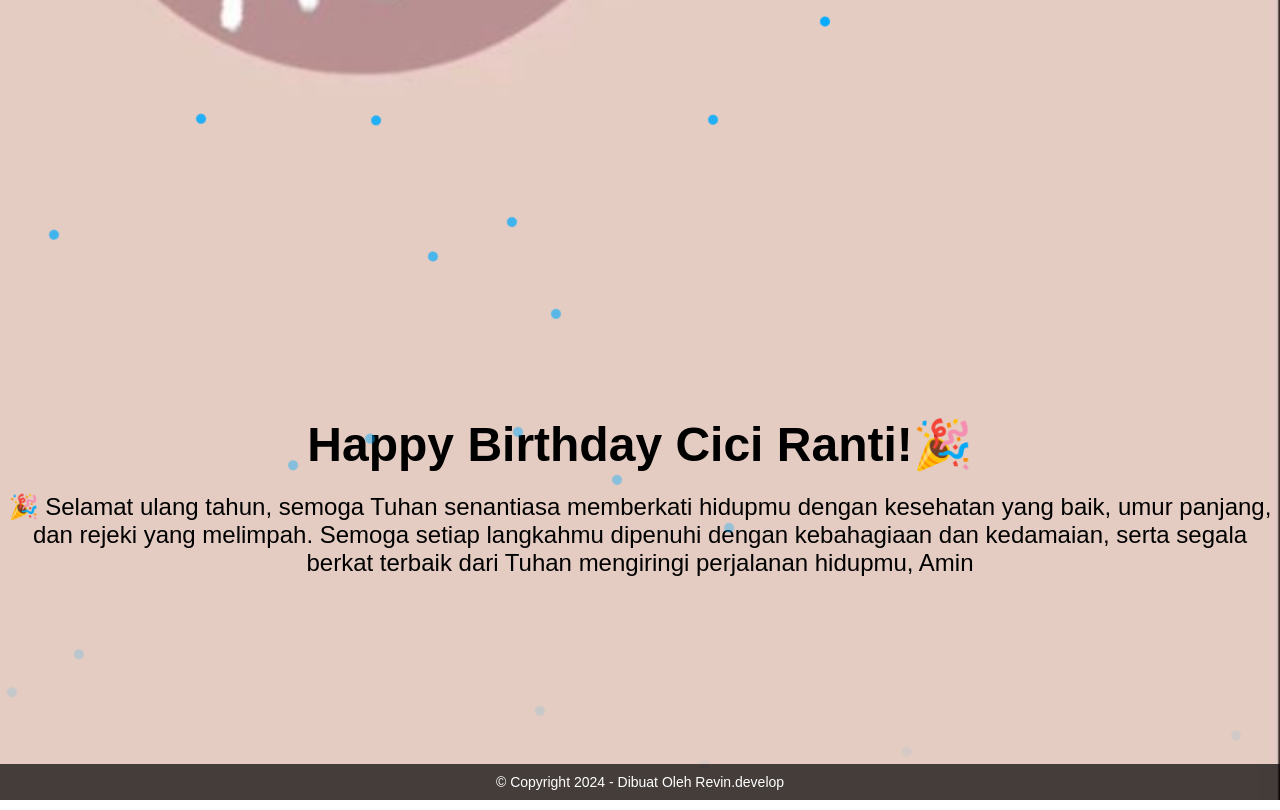
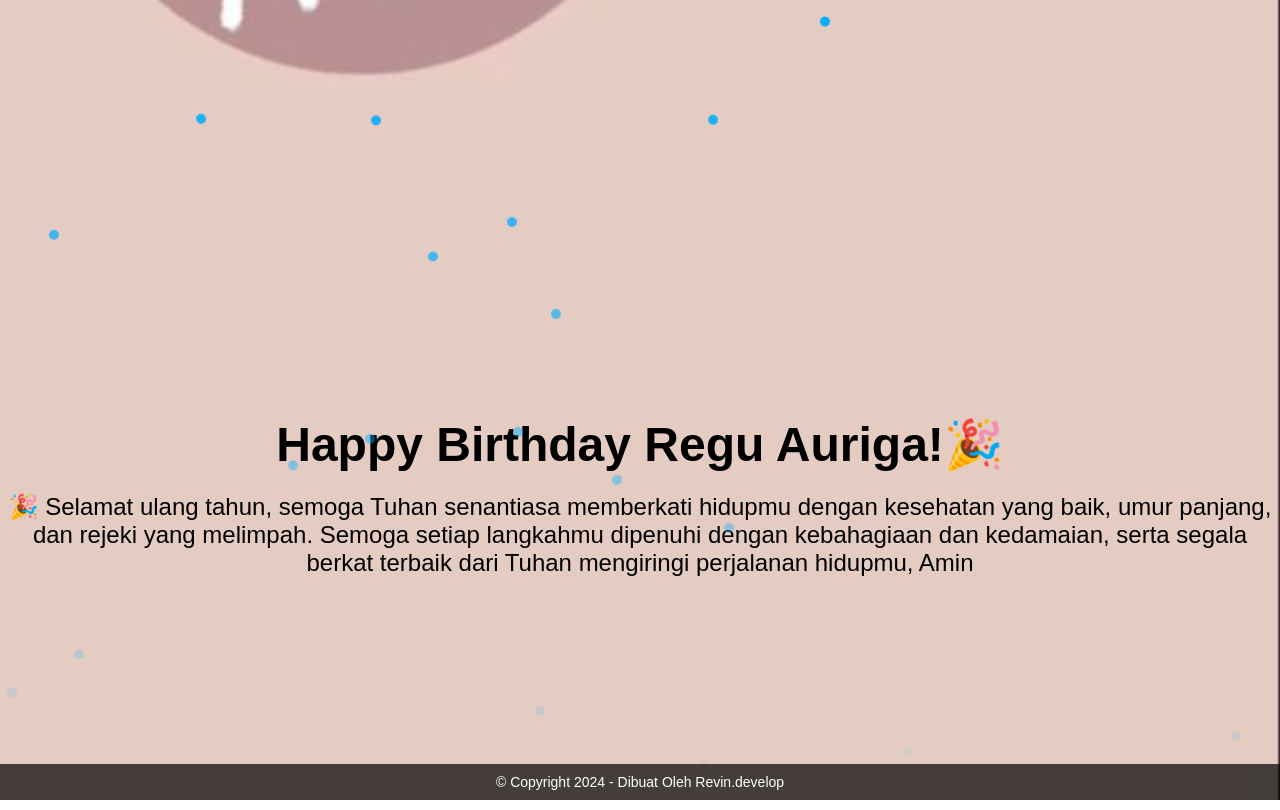
Before and after one commit to vinbotz/web-ultah-html, a plain HTML site: page greeting.html in a window 1280 px wide. Drawn offline with Linux system fonts and the light colour scheme.

Commit message:
Update greeting.html

```diff
--- a/greeting.html
+++ b/greeting.html
@@ -13,7 +13,7 @@
     <h1></h1>
     <h1></h1>
     <h1></h1>
-    <h1 class="happy-birthday-text">Happy Birthday  Cici Ranti!🎉 </h1>
+    <h1 class="happy-birthday-text">Happy Birthday  Regu Auriga!🎉 </h1>
     <p class="message">🎉 Selamat ulang tahun, semoga Tuhan senantiasa memberkati hidupmu dengan kesehatan yang baik, umur panjang, dan rejeki yang melimpah. Semoga setiap langkahmu dipenuhi dengan kebahagiaan dan kedamaian, serta segala berkat terbaik dari Tuhan mengiringi perjalanan hidupmu, Amin</p>
     <div id="confetti-container"></div>
     <audio id="birthday-audio" autoplay loop>
```
